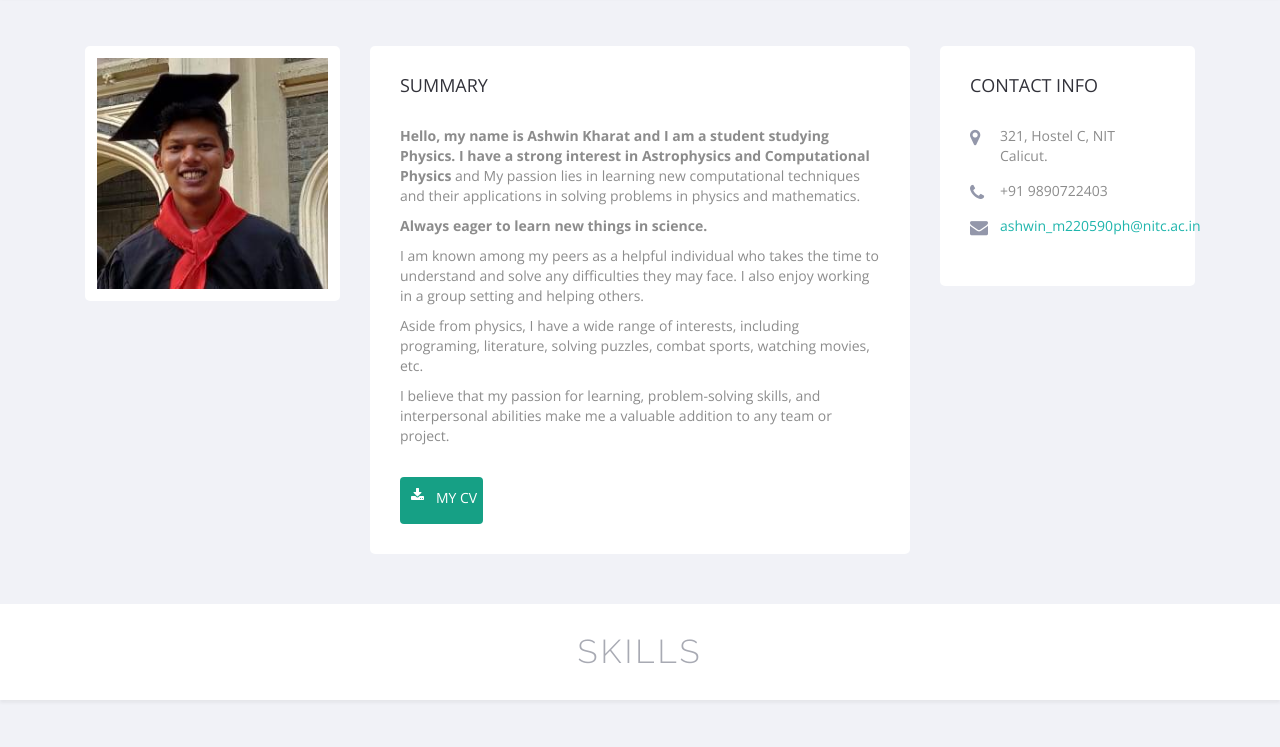
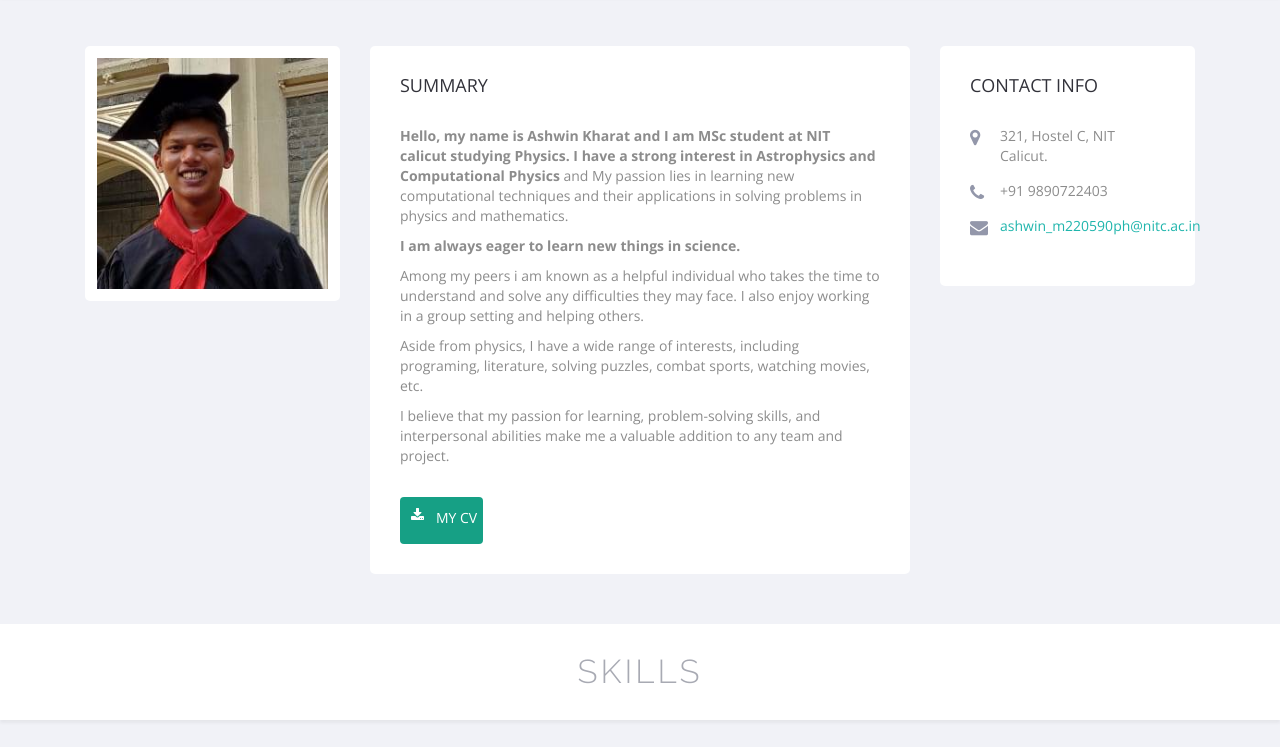
Before and after one commit to ashwin-r-k/ashwin-r-k.github.io, a plain HTML site: page index.html in a window 1280 px wide. Shown: the part 900-1647 px from the top of the page. Drawn offline with nearby package versions, Linux system fonts and the light colour scheme.

Commit message:
added cv

```diff
--- a/index.html
+++ b/index.html
@@ -73,7 +73,7 @@
                 <div class="header-content">
                     <div class="container">
                         <div class="site-title">
-                            <h1 class="site-name"><b>Myself Ashwin Kharat 🚀</b></h1>
+                            <h1 class="site-name"><b>Myself Ashwin 🚀</b></h1>
                         </div>
                         <!-- /.site-title -->
                         <h3 class="site-slogan"><b>Physics is life</b></h3>
@@ -115,27 +115,27 @@
                     <div class="profile-details section-box">
                         <h2 class="title">Summary</h2>
                         <div class="about-content">
-                            <p><b>Hello, my name is Ashwin Kharat and I am a student studying Physics.
+                            <p><b>Hello, my name is Ashwin Kharat and I am MSc student at NIT calicut studying Physics.
                                 I have a strong interest in Astrophysics and Computational Physics </b>and
                                 My passion lies in learning new computational techniques and their applications in solving problems in physics and mathematics.
                             </p>
                             <p>
-                                <b>Always eager to learn new things in science.</b>
+                                <b>I am always eager to learn new things in science.</b>
                             </p>
                             <p>
-                                I am known among my peers as a helpful individual who takes the time to understand and solve any difficulties they may face.
+                                Among my peers i am known as a helpful individual who takes the time to understand and solve any difficulties they may face.
                                 I also enjoy working in a group setting and helping others.
                             </p>
                             <p>
                                 Aside from physics, I have a wide range of interests, including programing, literature, solving puzzles, combat sports, watching movies, etc.
                             </p>
                             <p>
-                                 I believe that my passion for learning, problem-solving skills, and interpersonal abilities make me a valuable addition to any team or project.
+                                 I believe that my passion for learning, problem-solving skills, and interpersonal abilities make me a valuable addition to any team and project.
 
                             </p>
                             </div>
                         <!-- /.about-content -->
-                        <a href="assets/ashwin_cv_light.pdf" target="_blank" class="btn fa-download download-btn">My CV</a>
+                        <a href="assets/ashwin_cv_light_m.pdf" target="_blank" class="btn fa-download download-btn">My CV</a>
                     </div>
                     <!-- /.profile-details -->
                 </div>
@@ -815,7 +815,8 @@
 
                             <div class="comments" data-scroll-reveal="enter from the right after .5s">
                                 <ul>
-                                    <li><span class="bold"></span> As a content writer at XRCVC, I had the privilege to work towards the vision of inclusion of all. My primary responsibility was to create digital copies of books, including language books and college-level subject books, to make them accessible to everyone. I specifically worked on converting books meant for banking exam preparation, using my physics background to help with mathematics and software like <b>Mathtype</b> and <b>LaTeX</b> to write equations.
+                                    <li><span class="bold"></span>
+                                        The primary goal of XRCVC is to assist people who are blind. As a content writer, I had the privilege to work towards the vision of inclusion of all. My responsibility was to create digital copies of books, including language books and college-level subject books, to make them accessible to everyone. I specifically worked on converting books meant for banking exam preparation, using my physics background to help with mathematics and software like <b>MathType</b> and <b>LaTeX</b> to write equations.
                                     </li>
                                     <li>    I am proud to have contributed to making books available freely to everyone, especially those with special needs who rely on text-to-voice assistants to read language and story books. Working at XRCVC has been an enriching experience, allowing me to make a meaningful impact in the lives of those who face barriers to education.
                                     </li>
```
Also changed, not shown: 3 other files.
